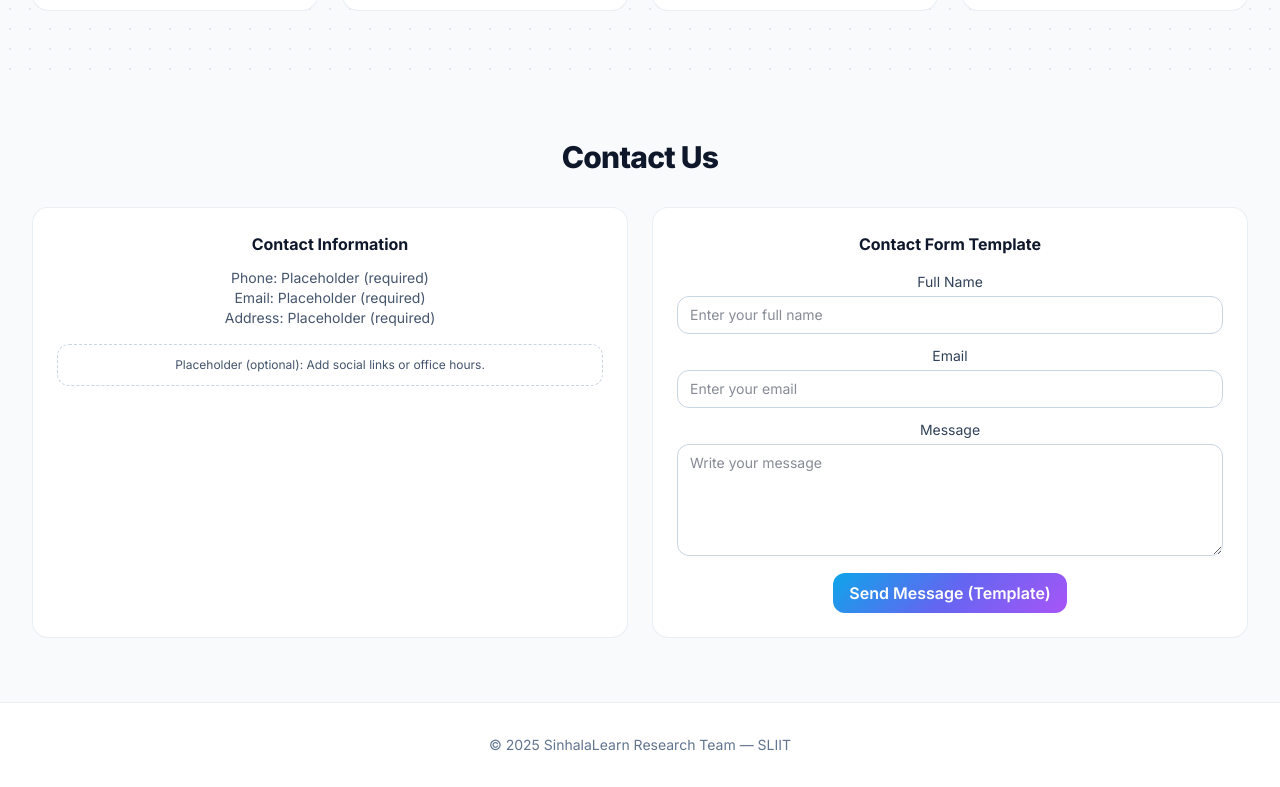
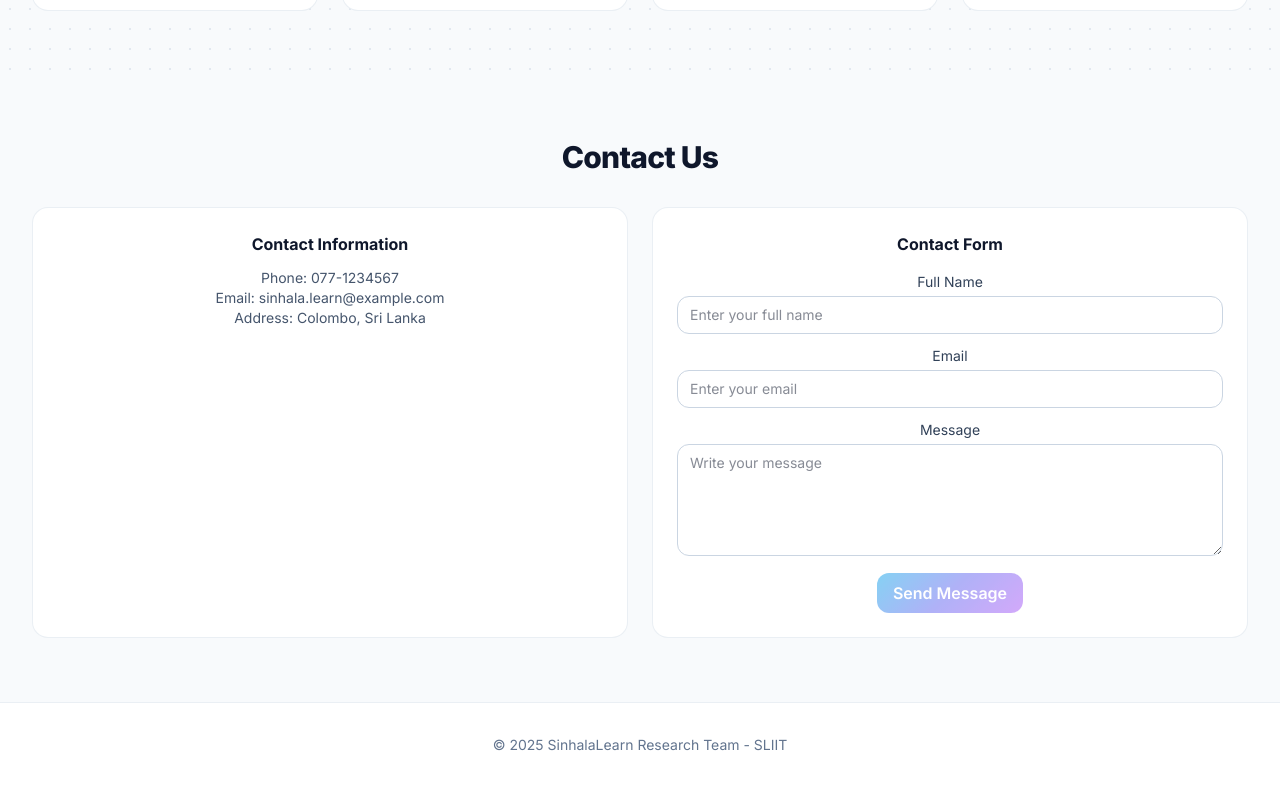
Before and after one commit to hasindu-k/sinhala-learn-website, a React (Vite) app: page / in a window 1280 px wide. Shown: the part 3825-4612 px from the top of the page. Built offline with nearby package versions, Linux system fonts and the light colour scheme.

Commit message:
feat: implement contact form with validation and email sending functionality

```diff
--- a/package.json
+++ b/package.json
@@ -13,6 +13,7 @@
     "deploy": "gh-pages -d dist --repo https://github.com/hasindu-k/sinhala-learn-website.git"
   },
   "dependencies": {
+    "@emailjs/browser": "^4.4.1",
     "@tailwindcss/vite": "^4.1.12",
     "daisyui": "^5.0.50",
     "gh-pages": "^6.3.0",
--- a/src/components/Contact/Contact.tsx
+++ b/src/components/Contact/Contact.tsx
@@ -1,6 +1,96 @@
-import React from "react";
+import React, { useState } from "react";
+import emailjs from "@emailjs/browser";
 
 const Contact: React.FC = () => {
+  const [form, setForm] = useState({
+    name: "",
+    email: "",
+    message: "",
+  });
+
+  const [errors, setErrors] = useState({
+    name: "",
+    email: "",
+    message: "",
+  });
+
+  const [success, setSuccess] = useState("");
+  const [errorMsg, setErrorMsg] = useState("");
+
+  const validate = () => {
+    const newErrors = {
+      name: "",
+      email: "",
+      message: "",
+    };
+
+    if (!form.name.trim()) {
+      newErrors.name = "Name is required";
+    }
+
+    if (!form.email.trim()) {
+      newErrors.email = "Email is required";
+    } else if (!/^[^\s@]+@[^\s@]+\.[^\s@]+$/.test(form.email)) {
+      newErrors.email = "Invalid email";
+    }
+
+    if (!form.message.trim()) {
+      newErrors.message = "Message is required";
+    }
+
+    setErrors(newErrors);
+
+    return !newErrors.name && !newErrors.email && !newErrors.message;
+  };
+
+  const isFormFilled = form.name && form.email && form.message;
+
+  const [loading, setLoading] = useState(false);
+
+  const handleChange = (
+    e: React.ChangeEvent<HTMLInputElement | HTMLTextAreaElement>,
+  ) => {
+    const { name, value } = e.target;
+    setForm({ ...form, [name]: value });
+    setErrors({ ...errors, [name]: "" });
+  };
+
+  const handleSubmit = async () => {
+    if (!validate()) return;
+
+    setLoading(true);
+
+    try {
+      await emailjs.send(
+        import.meta.env.VITE_EMAILJS_SERVICE_ID,
+        import.meta.env.VITE_EMAILJS_TEMPLATE_ID,
+        {
+          ...form,
+          time: new Date().toLocaleString(),
+        },
+        import.meta.env.VITE_EMAILJS_PUBLIC_KEY,
+      );
+
+      setSuccess("Message sent successfully! ✅");
+      setErrorMsg("");
+
+      setForm({ name: "", email: "", message: "" });
+
+      setTimeout(() => {
+        setSuccess("");
+      }, 3000);
+    } catch {
+      setErrorMsg("Failed to send message ❌");
+      setSuccess("");
+
+      setTimeout(() => {
+        setErrorMsg("");
+      }, 3000);
+    }
+
+    setLoading(false);
+  };
+
   return (
     <section
       id="contact"
@@ -12,61 +102,99 @@ const Contact: React.FC = () => {
         </h2>
 
         <div className="mt-8 grid lg:grid-cols-2 gap-6">
+          {/* Contact Info */}
           <article className="rounded-2xl p-6 bg-white dark:bg-slate-800 border border-slate-200/70 dark:border-slate-700 transition-colors">
-            <h3 className="font-bold text-slate-900 dark:text-slate-100 transition-colors">
+            <h3 className="font-bold text-slate-900 dark:text-slate-100">
               Contact Information
             </h3>
-            <p className="mt-3 text-sm text-slate-600 dark:text-slate-300 transition-colors">
-              Phone: Placeholder (required)
+            <p className="mt-3 text-sm text-slate-600 dark:text-slate-300">
+              Phone: 077-1234567
             </p>
-            <p className="text-sm text-slate-600 dark:text-slate-300 transition-colors">
-              Email: Placeholder (required)
+            <p className="text-sm text-slate-600 dark:text-slate-300">
+              Email: sinhala.learn@example.com
             </p>
-            <p className="text-sm text-slate-600 dark:text-slate-300 transition-colors">
-              Address: Placeholder (required)
+            <p className="text-sm text-slate-600 dark:text-slate-300">
+              Address: Colombo, Sri Lanka
             </p>
-            <div className="mt-4 rounded-xl border border-dashed border-slate-300 dark:border-slate-600 p-3 text-xs text-slate-600 dark:text-slate-300 transition-colors">
-              Placeholder (optional): Add social links or office hours.
-            </div>
           </article>
 
+          {/* Contact Form */}
           <article className="rounded-2xl p-6 bg-white dark:bg-slate-800 border border-slate-200/70 dark:border-slate-700 transition-colors">
-            <h3 className="font-bold text-slate-900 dark:text-slate-100 transition-colors">
-              Contact Form Template
+            <h3 className="font-bold text-slate-900 dark:text-slate-100">
+              Contact Form
             </h3>
-            <form className="mt-4 space-y-3">
-              <label className="block text-sm font-medium text-slate-700 dark:text-slate-200 transition-colors">
+
+            <form
+              className="mt-4 space-y-3"
+              onSubmit={(e) => {
+                e.preventDefault();
+                handleSubmit();
+              }}
+              noValidate
+            >
+              <label className="block text-sm font-medium text-slate-700 dark:text-slate-200">
                 Full Name
                 <input
                   type="text"
+                  name="name"
+                  value={form.name}
+                  onChange={handleChange}
                   placeholder="Enter your full name"
                   className="mt-1 w-full rounded-xl border border-slate-300 dark:border-slate-600 bg-white dark:bg-slate-900 px-3 py-2 text-sm text-slate-900 dark:text-slate-100"
                 />
+                {errors.name && (
+                  <p className="text-red-500 text-xs mt-1">{errors.name}</p>
+                )}
               </label>
 
-              <label className="block text-sm font-medium text-slate-700 dark:text-slate-200 transition-colors">
+              <label className="block text-sm font-medium text-slate-700 dark:text-slate-200">
                 Email
                 <input
                   type="email"
+                  name="email"
+                  value={form.email}
+                  onChange={handleChange}
                   placeholder="Enter your email"
                   className="mt-1 w-full rounded-xl border border-slate-300 dark:border-slate-600 bg-white dark:bg-slate-900 px-3 py-2 text-sm text-slate-900 dark:text-slate-100"
                 />
+                {errors.email && (
+                  <p className="text-red-500 text-xs mt-1">{errors.email}</p>
+                )}
               </label>
 
-              <label className="block text-sm font-medium text-slate-700 dark:text-slate-200 transition-colors">
+              <label className="block text-sm font-medium text-slate-700 dark:text-slate-200">
                 Message
                 <textarea
+                  name="message"
+                  value={form.message}
+                  onChange={handleChange}
                   placeholder="Write your message"
                   className="mt-1 w-full min-h-28 rounded-xl border border-slate-300 dark:border-slate-600 bg-white dark:bg-slate-900 px-3 py-2 text-sm text-slate-900 dark:text-slate-100"
                 />
+                {errors.message && (
+                  <p className="text-red-500 text-xs mt-1">{errors.message}</p>
+                )}
               </label>
 
               <button
-                type="button"
-                className="btn btn-primary dark:btn-primary-dark"
+                type="submit"
+                disabled={loading || !isFormFilled}
+                className={`btn btn-primary dark:btn-primary-dark ${
+                  loading || !isFormFilled
+                    ? "opacity-50 cursor-not-allowed bg-gray-400 dark:bg-gray-600"
+                    : "bg-blue-600 hover:bg-blue-700"
+                }`}
               >
-                Send Message (Template)
+                {loading ? "Sending..." : "Send Message"}
               </button>
+
+              {success && (
+                <p className="text-green-600 text-sm mt-2">{success}</p>
+              )}
+
+              {errorMsg && (
+                <p className="text-red-500 text-sm mt-2">{errorMsg}</p>
+              )}
             </form>
           </article>
         </div>
--- a/src/components/Footer/Footer.tsx
+++ b/src/components/Footer/Footer.tsx
@@ -7,7 +7,7 @@ const Footer: React.FC = () => {
       <div className="max-w-7xl mx-auto px-4 sm:px-6 lg:px-8 py-8">
         <div className="flex justify-center">
           <p className="text-sm text-slate-500 dark:text-slate-400 text-center transition-colors">
-            © 2025 SinhalaLearn Research Team — SLIIT
+            © 2025 SinhalaLearn Research Team - SLIIT
           </p>
         </div>
       </div>
```
Also changed, not shown: 2 other files (tests, documents, lock files or other folders).
